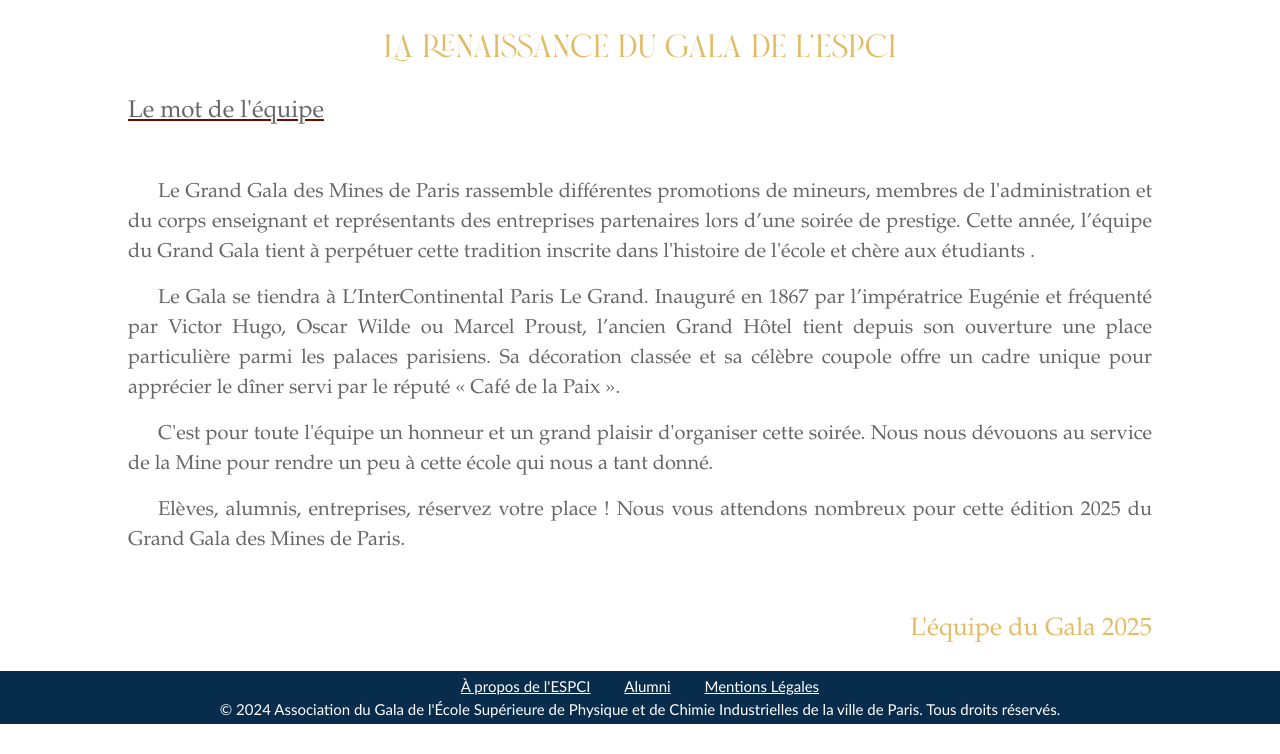
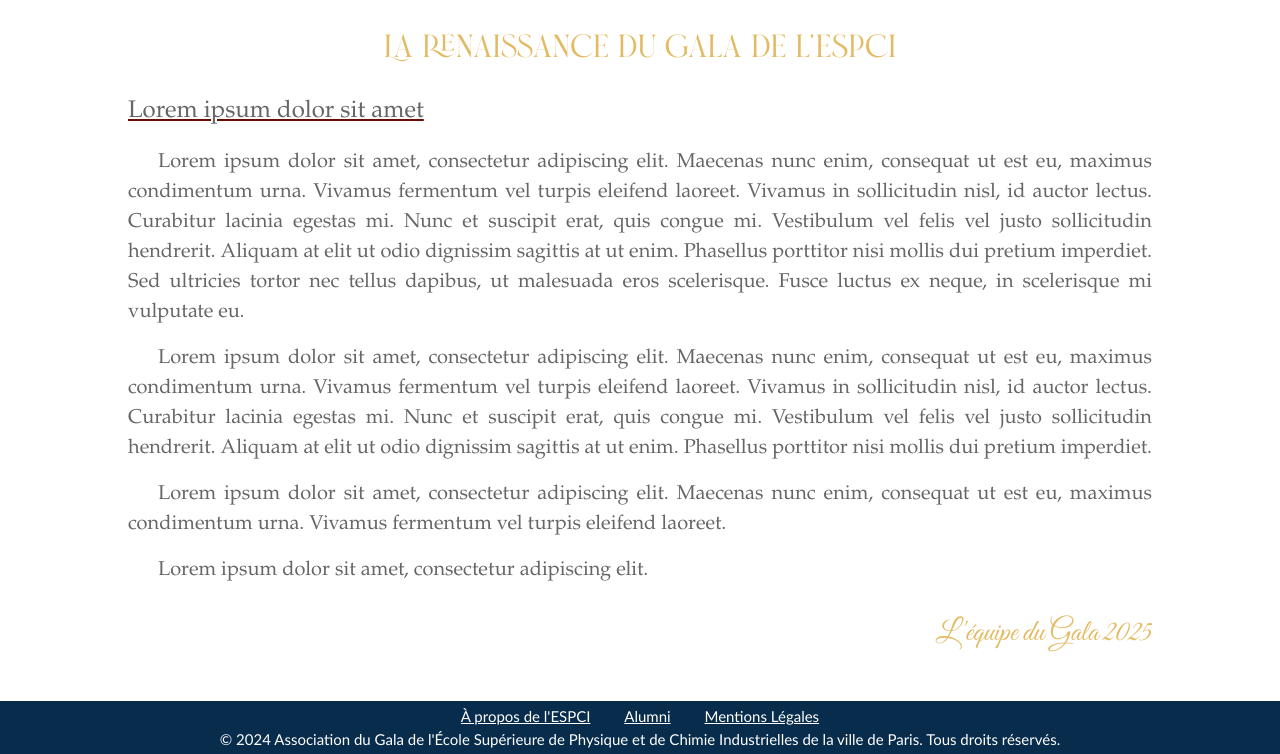
Before and after one commit to arnaudchlr/Site-Gala, a plain HTML site: page index.html in a window 1280 px wide. Shown: the part 800-1554 px from the top of the page. Before the commit the page ends 1524 px from the top, so only its background shows below. Drawn offline with nearby package versions, Linux system fonts and the light colour scheme.

Commit message:
présentation

```diff
--- a/css/styleMotEquipe.css
+++ b/css/styleMotEquipe.css
@@ -21,7 +21,7 @@
 
 .motEquipe h4
 {
-	margin-bottom: 50px;
+	margin-bottom: 20px;
 	font-family: "garamond";
 	font-size: 24px;
 	text-decoration: underline #6A0D00;
@@ -40,10 +40,10 @@
 
 #signatureEquipe
 {
-	margin-top: 40px;
+	margin-top: 10px;
 	position: absolute;
 	right: 0px;
-	font-family: "garamond";
-	font-size: 25px;
+	font-family: 'Great Vibes', cursive;
+	font-size: 30px;
 	color: #E3BB64;
 }
--- a/index.html
+++ b/index.html
@@ -14,6 +14,8 @@
 		<link rel="stylesheet" href="css/styleMotDAccueil.css" />
 		<link rel="stylesheet" href="css/styleMotEquipe.css" />
 		<link rel="stylesheet" href="css/styleBasDePage.css" />
+		<link href="https://fonts.googleapis.com/css2?family=Great+Vibes&display=swap" rel="stylesheet">
+
 
 	</head>
 
@@ -77,12 +79,12 @@
   					</div>
   					<div class="carousel-item">
   						<div>
-  							<img alt="gala" class="reglageHorizontal" src="images/diapo2.jpeg" />
+  							<img alt="gala" class="reglageHorizontal" src="images/diapo2.jpg" />
   						</div>
   					</div>
 					<div class="carousel-item">
   						<div>
-  							<img alt="gala" class="reglageHorizontal" src="images/diapo3.jpg" />
+  							<img alt="gala" class="reglageHorizontal" src="images/diapo3.jpeg" />
   						</div>
   					</div>
    				</div>
@@ -93,14 +95,14 @@
 		    </div>
 
 		    <div class="motEquipe">
-		    	<h4>Le mot de l'équipe</h4>
-		    	<p style="text-indent: 30px;">Le Grand Gala des Mines de Paris rassemble différentes promotions de mineurs, membres de l'administration et du corps enseignant et représentants des entreprises partenaires lors d’une soirée de prestige. Cette année, l’équipe du Grand Gala tient à perpétuer cette tradition inscrite dans l'histoire de l'école et chère aux étudiants .</p>
+		    	<h4>Lorem ipsum dolor sit amet</h4>
+		    	<p style="text-indent: 30px;">Lorem ipsum dolor sit amet, consectetur adipiscing elit. Maecenas nunc enim, consequat ut est eu, maximus condimentum urna. Vivamus fermentum vel turpis eleifend laoreet. Vivamus in sollicitudin nisl, id auctor lectus. Curabitur lacinia egestas mi. Nunc et suscipit erat, quis congue mi. Vestibulum vel felis vel justo sollicitudin hendrerit. Aliquam at elit ut odio dignissim sagittis at ut enim. Phasellus porttitor nisi mollis dui pretium imperdiet. Sed ultricies tortor nec tellus dapibus, ut malesuada eros scelerisque. Fusce luctus ex neque, in scelerisque mi vulputate eu.</p>
 
-				<p style="text-indent: 30px;">Le Gala se tiendra à L’InterContinental Paris Le Grand. Inauguré en 1867 par l’impératrice Eugénie et fréquenté par Victor Hugo, Oscar Wilde ou Marcel Proust, l’ancien Grand Hôtel tient depuis son ouverture une place particulière parmi les palaces parisiens. Sa décoration classée et sa célèbre coupole offre un cadre unique pour apprécier le dîner servi par le réputé « Café de la Paix ». </p>
+				<p style="text-indent: 30px;">Lorem ipsum dolor sit amet, consectetur adipiscing elit. Maecenas nunc enim, consequat ut est eu, maximus condimentum urna. Vivamus fermentum vel turpis eleifend laoreet. Vivamus in sollicitudin nisl, id auctor lectus. Curabitur lacinia egestas mi. Nunc et suscipit erat, quis congue mi. Vestibulum vel felis vel justo sollicitudin hendrerit. Aliquam at elit ut odio dignissim sagittis at ut enim. Phasellus porttitor nisi mollis dui pretium imperdiet. </p>
 
-				<p style="text-indent: 30px;">C'est pour toute l'équipe un honneur et un grand plaisir d'organiser cette soirée. Nous nous dévouons au service de la Mine pour rendre un peu à cette école qui nous a tant donné.</p>
+				<p style="text-indent: 30px;">Lorem ipsum dolor sit amet, consectetur adipiscing elit. Maecenas nunc enim, consequat ut est eu, maximus condimentum urna. Vivamus fermentum vel turpis eleifend laoreet. </p>
 
-				<p style="text-indent: 30px;">Elèves, alumnis, entreprises, réservez votre place ! Nous vous attendons nombreux pour cette édition 2025 du Grand Gala des Mines de Paris.</p>
+				<p style="text-indent: 30px;">Lorem ipsum dolor sit amet, consectetur adipiscing elit.</p>
 				<div class="emplacementSignature">
 					<p id="signatureEquipe">L'équipe du Gala 2025</p>
 				</div>
```
Also changed, not shown: images/Francesca.jpeg, images/diapo2.jpg (renamed from images/diapo3.jpg), images/diapo3.jpeg (renamed from images/diapo2.jpeg), 2 other files.
